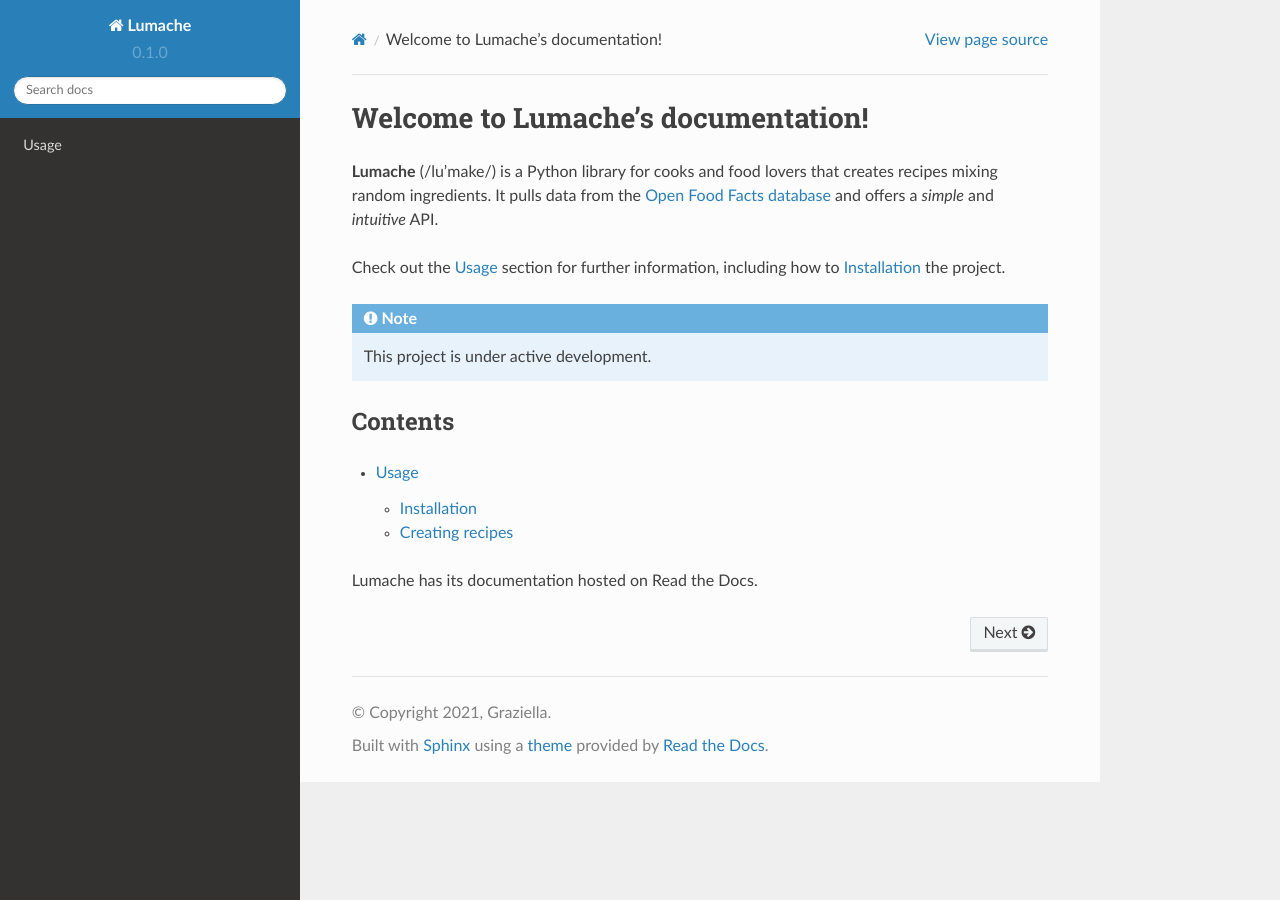
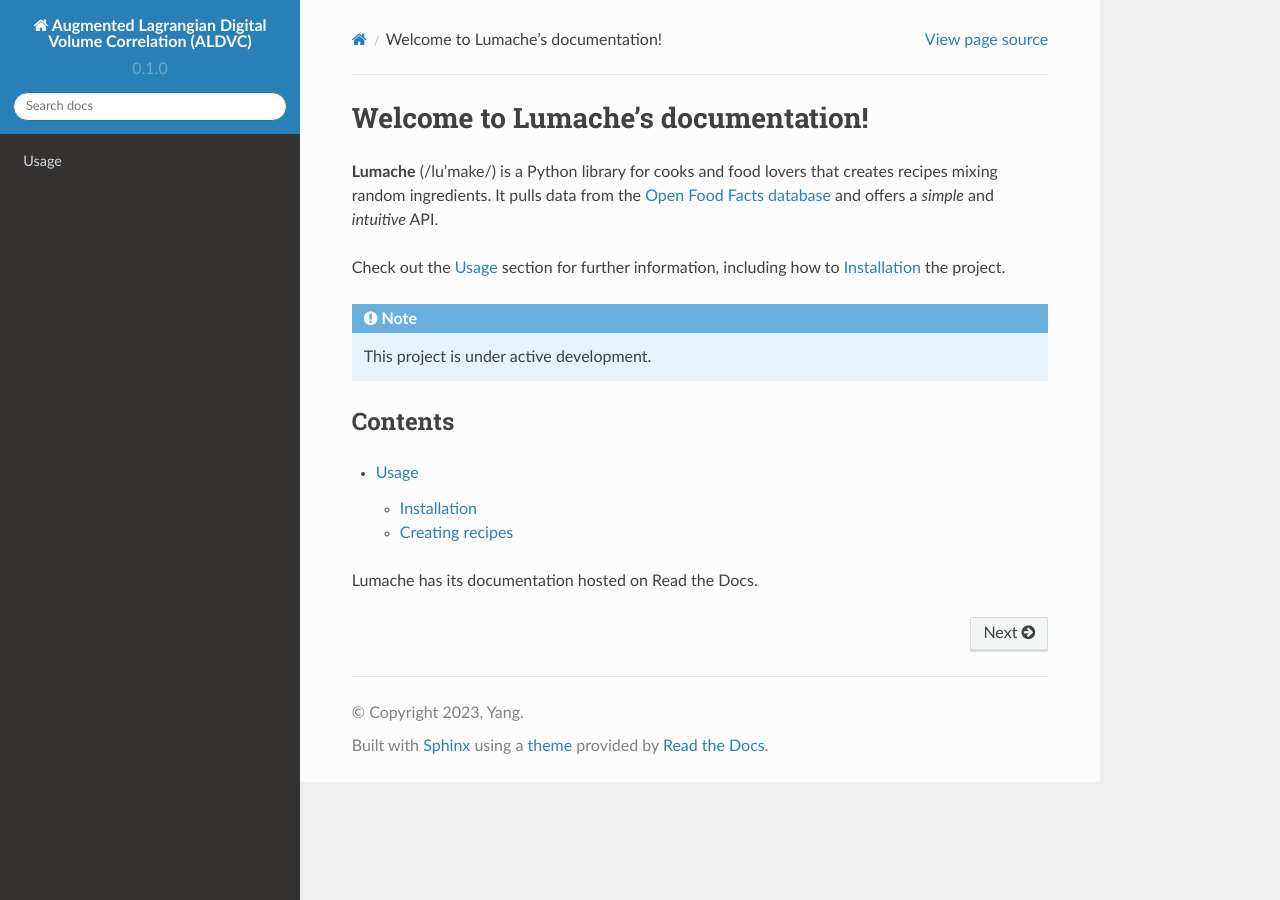
Before and after one commit to jyang526843/ALDVC_doc, a Sphinx documentation site: the page built from docs/source/index.rst, in a window 1280 px wide. Built offline with Sphinx 7.4.7 and the Read the Docs theme 2.0.0, drawn with Linux system fonts in a browser that asks for light colours; pages that are not in the unit, such as notebooks, are missing from menus.

Commit message:
Update conf.py

```diff
--- a/docs/source/conf.py
+++ b/docs/source/conf.py
@@ -2,9 +2,9 @@
 
 # -- Project information
 
-project = 'Lumache'
-copyright = '2021, Graziella'
-author = 'Graziella'
+project = 'Augmented Lagrangian Digital Volume Correlation (ALDVC)'
+copyright = '2023, Yang'
+author = 'Jin Yang'
 
 release = '0.1'
 version = '0.1.0'
```
